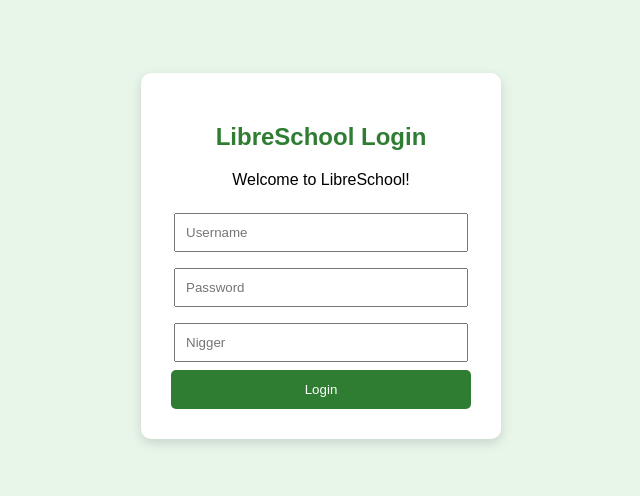
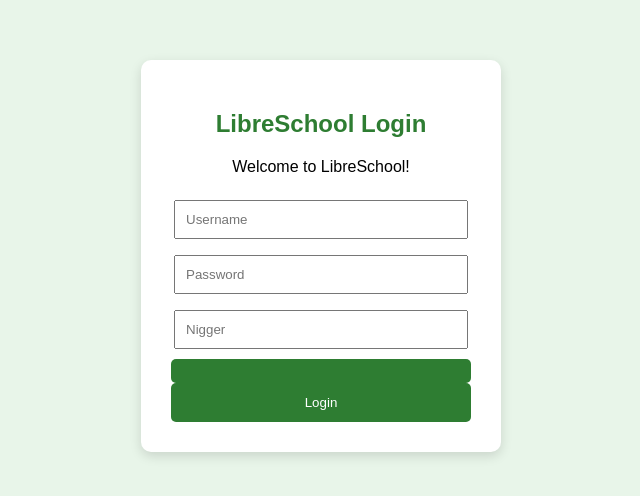
Before and after one commit to zhariffy/Web-Programming-Workshop, a plain HTML site: page login.html in a window 1280 px wide. Shown: the part 144-640 px from the top of the page, without its empty margins (319-959 px from the left). Drawn offline with Linux system fonts and the light colour scheme.

```diff
--- a/login.html
+++ b/login.html
@@ -59,6 +59,7 @@
         <input type="text" placeholder="Username">
         <input type="password" placeholder="Password">
         <input type="text" placeholder="Nigger">
+        <button typr=button class=btn-gayboy onclick="togglegay()>gay nigga<button>
 
         <button>Login</button>
     </div>
```
